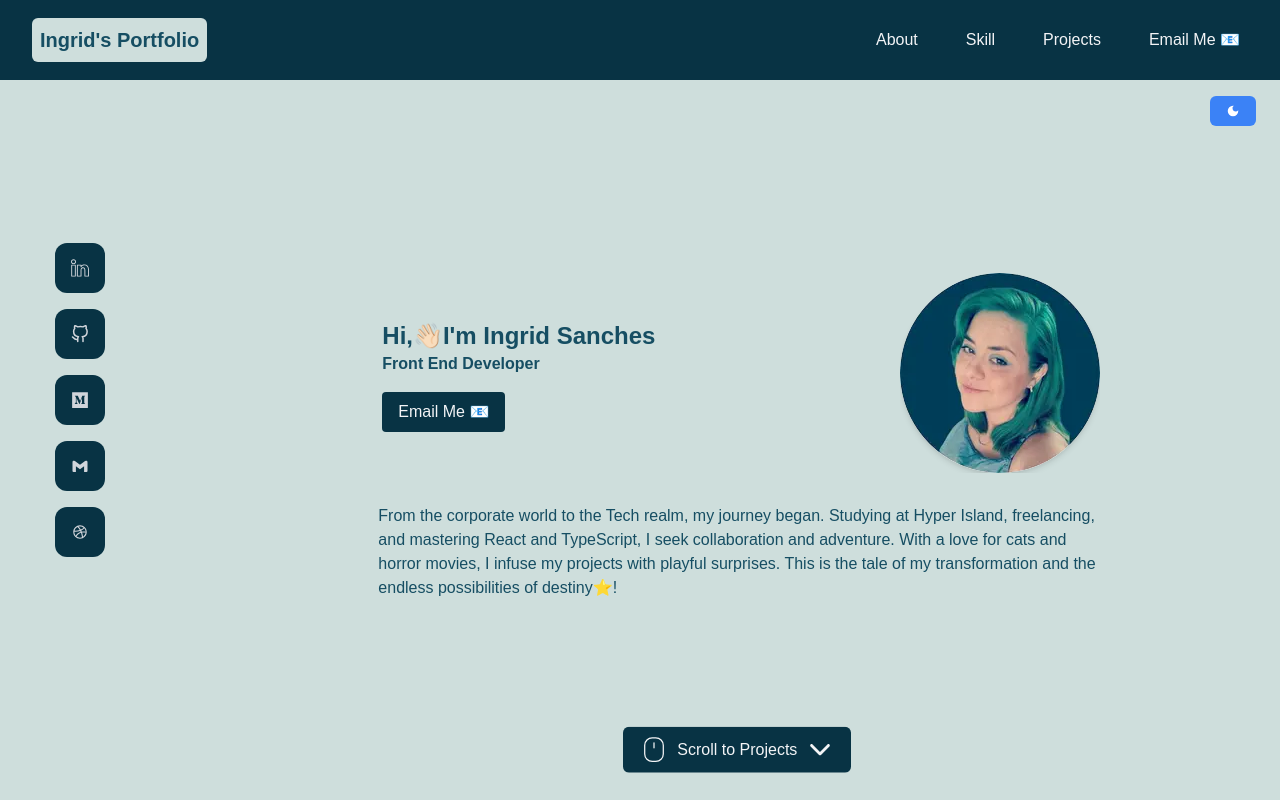
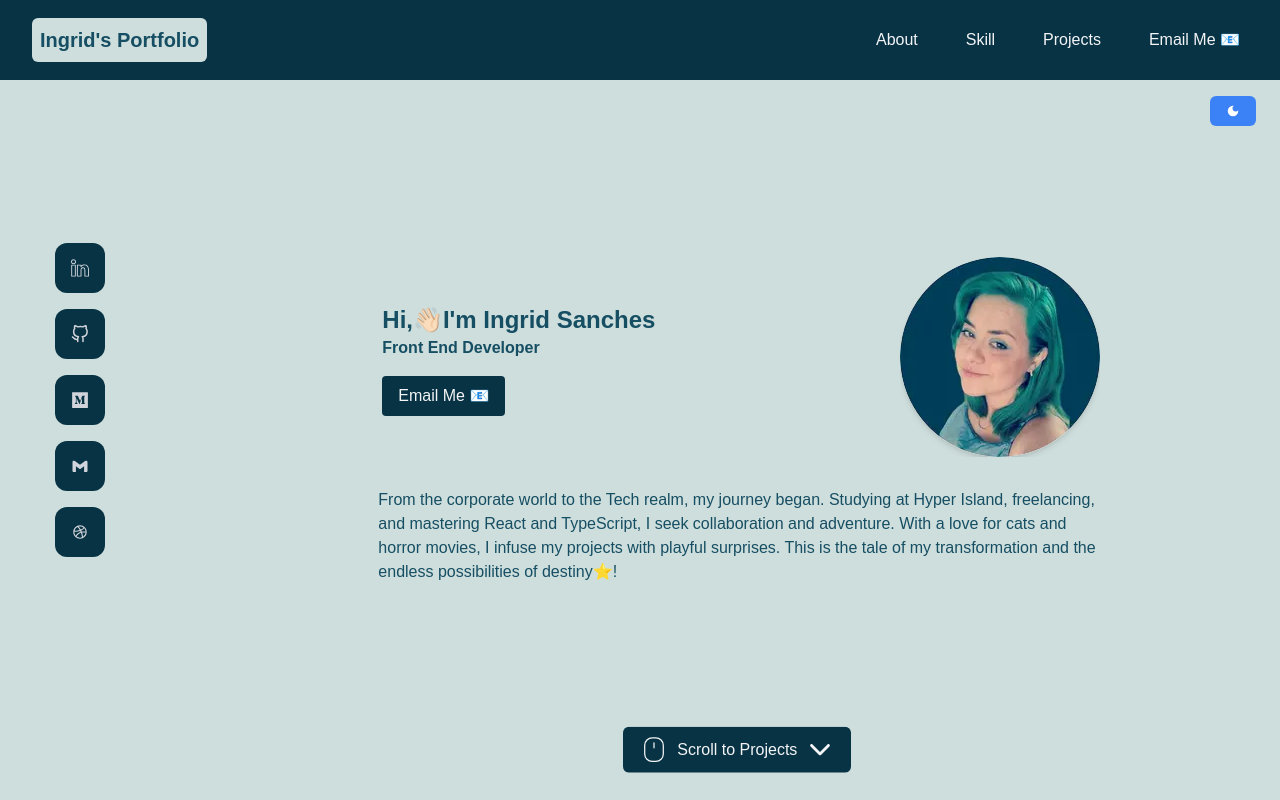
Before and after one commit to IngridAkeida/portfolio, a Next.js app: page / in a window 1280 px wide. Shown: the top 800 px of the page. Built offline with nearby package versions, Linux system fonts and the light colour scheme; a web font is replaced by a local one; what tailwindcss-animated would draw is missing.

Commit message:
Update Main component styling

```diff
--- a/src/components/main/Main.tsx
+++ b/src/components/main/Main.tsx
@@ -30,7 +30,7 @@ const Main: React.FC = () => {
       <div className="col-span-5">
         <div
           id="page1"
-          className="container h-screen flex flex-col gap-4 justify-center items-center"
+          className="container h-screen flex flex-col gap-4 justify-center items-center -mt-4"
         >
           <Intro />
           <Overview />
```
